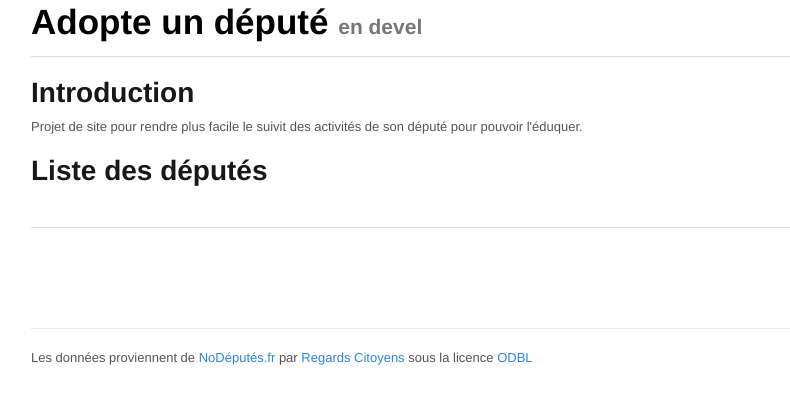
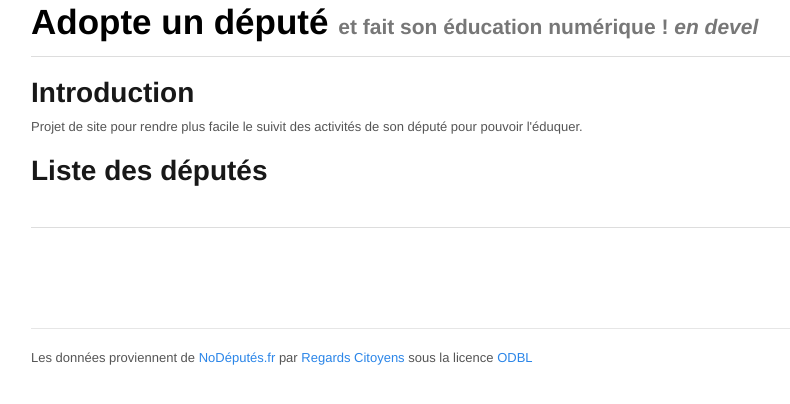
Before and after one commit to Psycojoker/adopte-un-depute, a Flask app: page / in a window 1280 px wide. Shown: the top 404 px of the page, without its empty margins (119-909 px from the left). Run offline with Flask 2, Linux system fonts and the light colour scheme; data that the repository does not hold is empty.

Commit message:
[enh] add my super slogan to the titlegit add -p

```diff
--- a/templates/_base.html
+++ b/templates/_base.html
@@ -37,7 +37,7 @@
 
         <div class="row">
             <div class="twelve columns">
-                <h2><a style="color: black" href="/">Adopte un député <small>en devel</small></a></h2>
+                <h2><a style="color: black" href="/">Adopte un député <small>et fait son éducation numérique ! <i>en devel</i></small></a></h2>
                 <hr />
             </div>
         </div>
```
